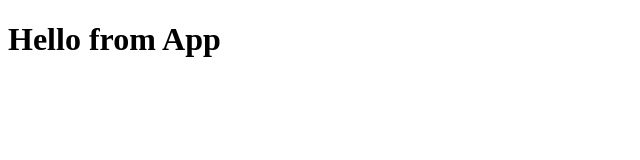
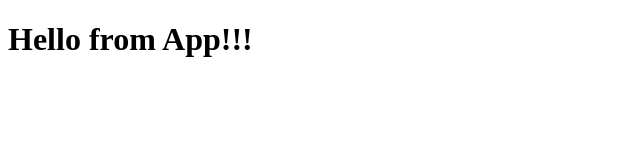
Before and after one commit to span9692/Photo-Finder, a React (Create React App) app in the folder frontend/: page / in a window 1280 px wide. Shown: the top 160 px of the page, without its empty margins (0-640 px from the left). Built offline with nearby package versions, Linux system fonts and the light colour scheme.

Commit message:
hello world

```diff
--- a/frontend/src/App.js
+++ b/frontend/src/App.js
@@ -1,6 +1,6 @@
 function App() {
   return (
-    <h1>Hello from App</h1>
+    <h1>Hello from App!!!</h1>
   );
 }
 
```
